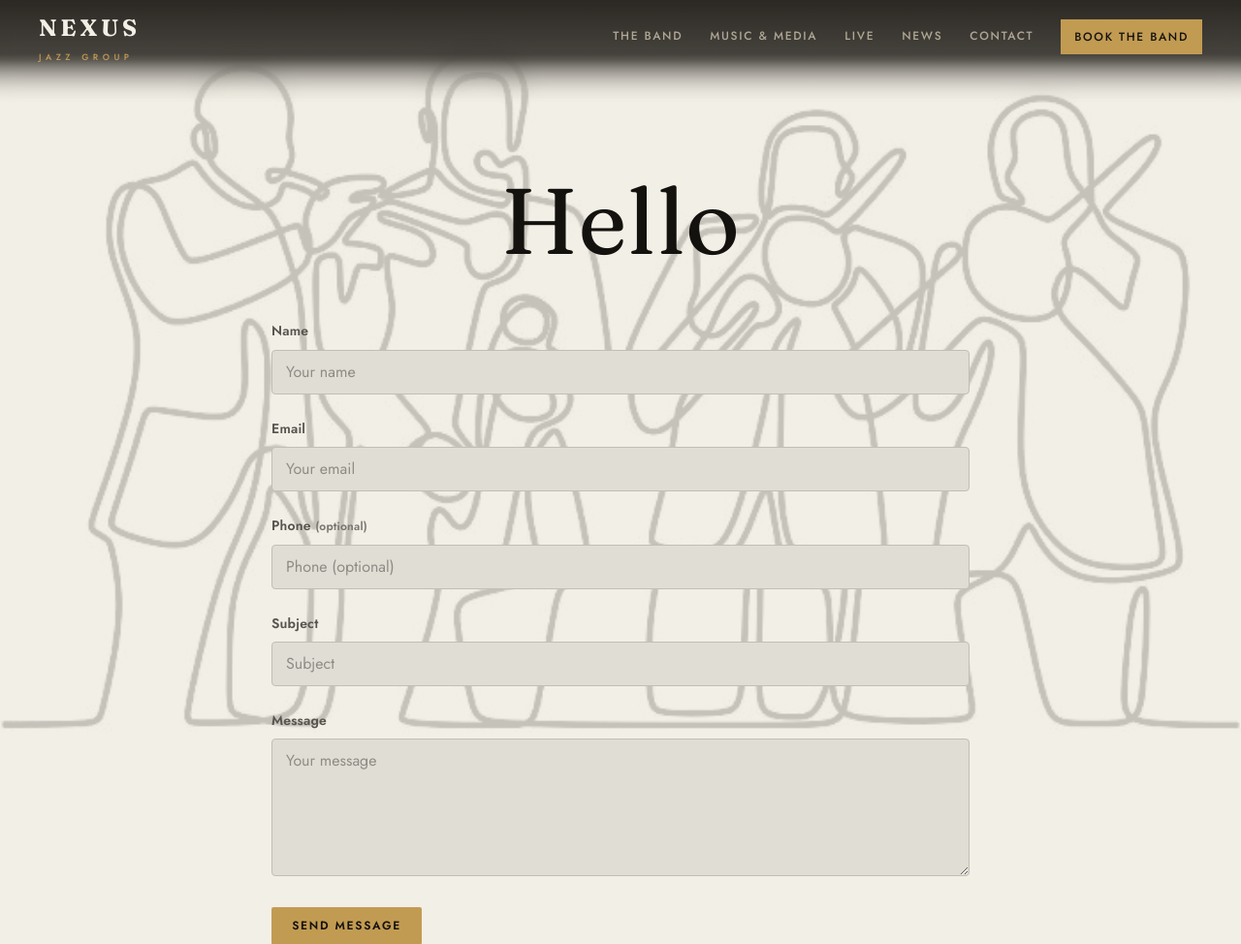
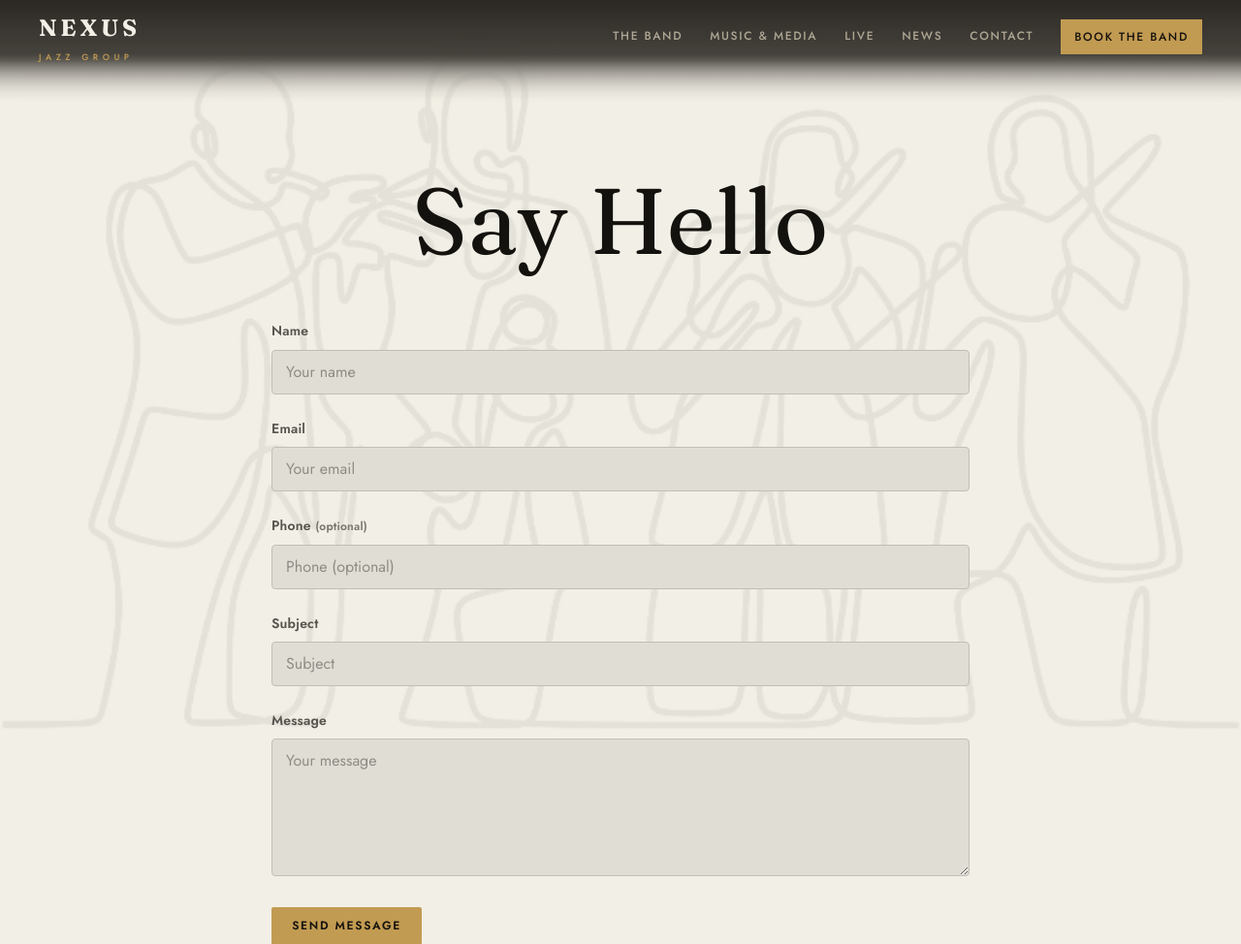
Before and after one commit to ShwetanshuC/nexus-jazz, a Django app: page /inquiries/contact/ in a window 1280 px wide. Shown: the top 974 px of the page at 97% size. Run offline with Django 4.2, Linux system fonts and the light colour scheme; data comes from the database, SQL or seed files in the repository.

Commit message:
Contact: "Say Hello" title, quieter line-art backdrop
Title was truncated to just "Hello"; restored to "Say Hello". Dropped
the backdrop art from 0.2 to 0.06 opacity — it was competing with the
form instead of sitting quietly behind it.

```diff
--- a/static/css/nexus.css
+++ b/static/css/nexus.css
@@ -1690,7 +1690,7 @@ body.contact-page { background: var(--color-inverse-bg); }
   width: 100%;
   height: 100%;
   object-fit: cover;
-  opacity: 0.2;
+  opacity: 0.06;
   pointer-events: none;
   z-index: 0;
 }
--- a/templates/inquiries/contact.html
+++ b/templates/inquiries/contact.html
@@ -12,7 +12,7 @@
 <header class="page-head">
   <div class="container">
     <div class="ex-header center">
-      <h1 class="ex-title">Hello</h1>
+      <h1 class="ex-title">Say Hello</h1>
     </div>
   </div>
 </header>
```
